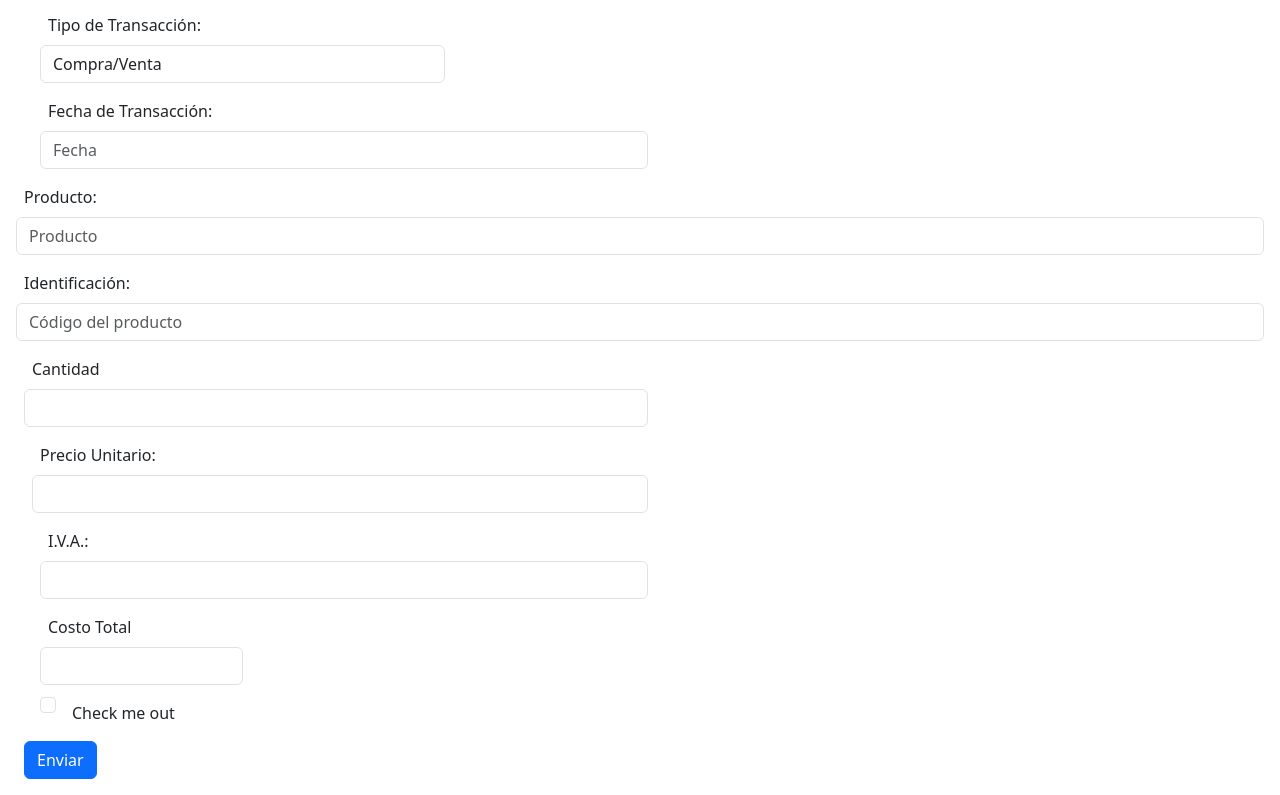
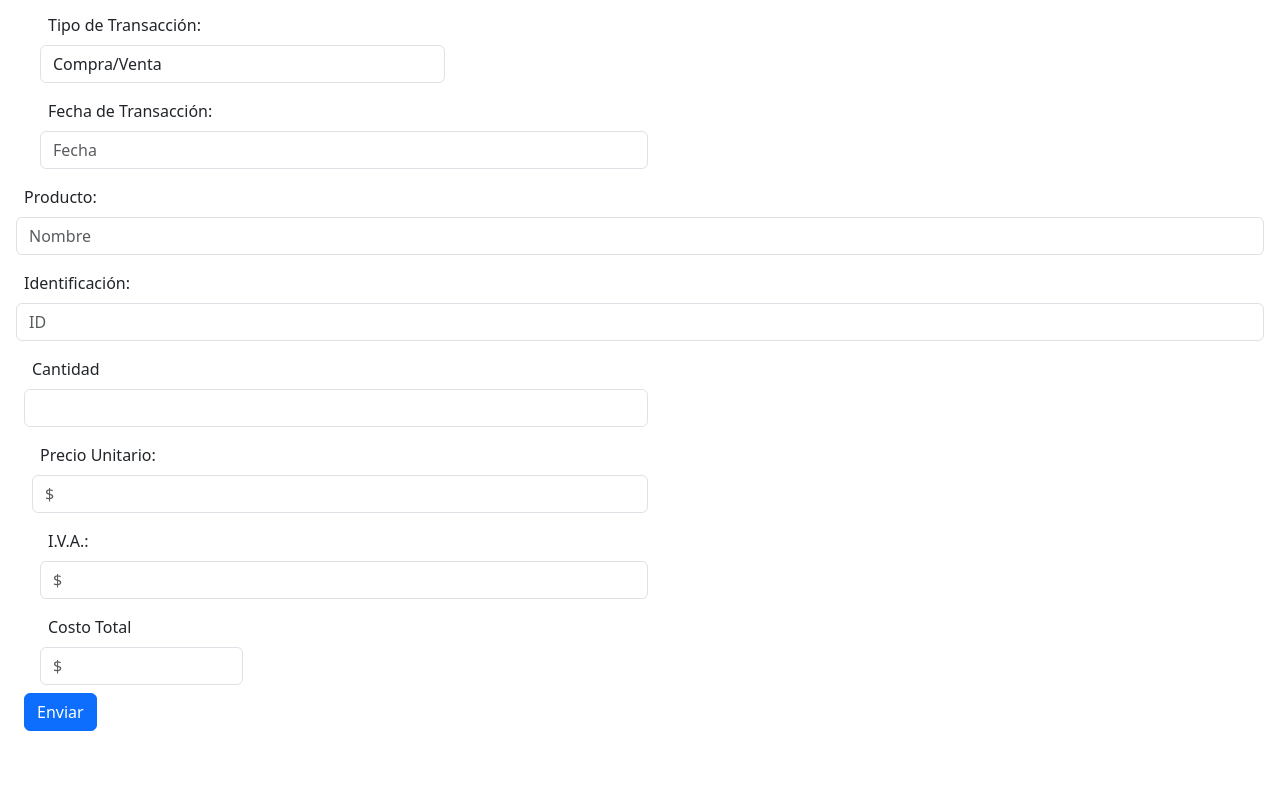
Before and after one commit to vanesuarez/contabilito, a plain HTML site: page index.html in a window 1280 px wide. Shown: the part 601-1396 px from the top of the page. After the commit the page ends 1348 px from the top, so only its background shows below. Drawn offline with nearby package versions, Linux system fonts and the light colour scheme.

Commit message:
Update index.html

```diff
--- a/index.html
+++ b/index.html
@@ -63,40 +63,33 @@
         </div>
         <div class="form-group">
           <label for="inputAddress">Producto:</label>
-          <input type="text" class="form-control" id="inputAddress" placeholder="Producto">
+          <input type="text" class="form-control" id="inputAddress" placeholder="Nombre">
         </div>
         <div class="form-group">
           <label for="inputAddress2">Identificación:</label>
-          <input type="text" class="form-control" id="inputAddress2" placeholder="Código del producto">
+          <input type="text" class="form-control" id="inputAddress2" placeholder="ID">
         </div>
         <div class="form-row">
           <div class="form-group col-md-6">
             <label for="inputCity">Cantidad</label>
-            <input type="text" class="form-control" id="inputCity">
+            <input type="number" class="form-control" id="inputCity">
           </div>
           <div class="form-row">
             <div class="form-group col-md-6">
               <label for="inputCity">Precio Unitario:</label>
-              <input type="text" class="form-control" id="inputCity">
+              <input type="number" class="form-control" id="inputCity" placeholder="$">
             </div>
             <div class="form-row">
                 <div class="form-group col-md-6">
                   <label for="inputCity">I.V.A.:</label>
-                  <input type="text" class="form-control" id="inputCity">
+                  <input type="number" class="form-control" id="inputCity" placeholder="$">
                 </div>
           <div class="form-group col-md-2">
             <label for="inputZip">Costo Total</label>
-            <input type="text" class="form-control" id="inputZip">
+            <input type="number" class="form-control" id="inputZip" placeholder="$">
           </div>
         </div>
-        <div class="form-group">
-          <div class="form-check">
-            <input class="form-check-input" type="checkbox" id="gridCheck">
-            <label class="form-check-label" for="gridCheck">
-              Check me out
-            </label>
-          </div>
-        </div>
+
         <button type="submit" class="btn btn-primary">Enviar</button>
       </form>
 </body>
```
